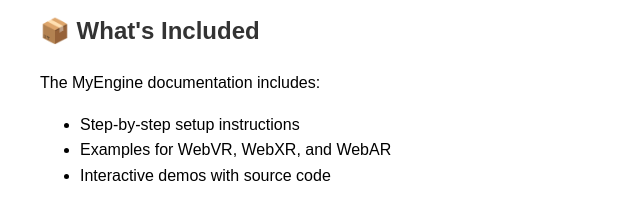
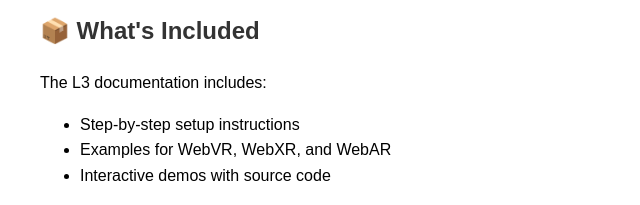
Before and after one commit to wildy13/L3, a website: page docs/intro.html in a window 1280 px wide. Shown: the part 427-632 px from the top of the page, 0-640 px from the left. Drawn offline with Linux system fonts and the light colour scheme.

Commit message:
fixed: typo

```diff
--- a/docs/intro.html
+++ b/docs/intro.html
@@ -56,7 +56,7 @@
     </div>
 
     <h2>📦 What's Included</h2>
-    <p>The MyEngine documentation includes:</p>
+    <p>The L3 documentation includes:</p>
     <ul>
         <li>Step-by-step setup instructions</li>
         <li>Examples for WebVR, WebXR, and WebAR</li>
```
